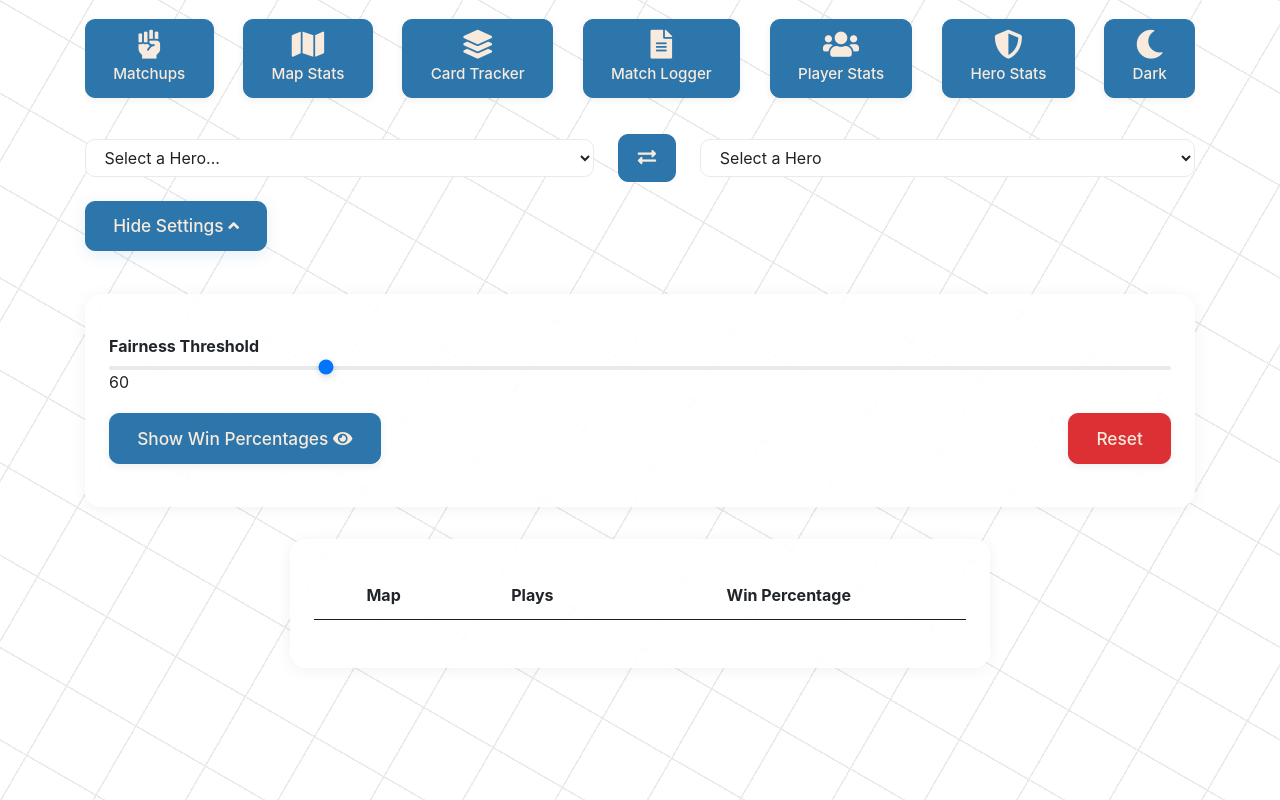
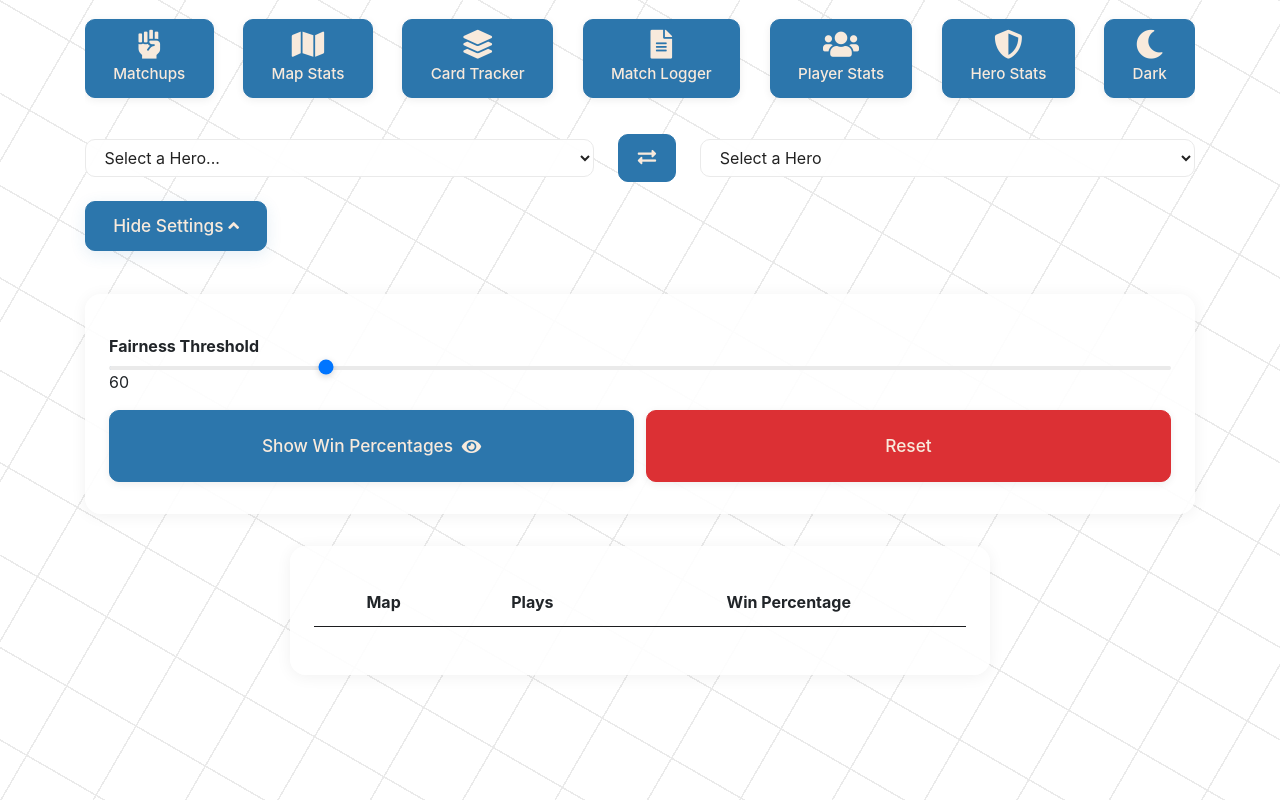
Before and after one commit to kecskesn/unmatchedMatchMaker, a website: page src/html/mapStat.html in a window 1280 px wide. Both pictures are taken after a click on the button "Show Settings". Drawn offline with nearby package versions, Linux system fonts and the light colour scheme; files that its build step writes are made by us from their sources; no server answers; files whose address does not match are found by name.

Commit message:
few fixes

```diff
--- a/src/css/style.css
+++ b/src/css/style.css
@@ -909,7 +909,7 @@ button#switchHeroBtn,
   display: flex;
   align-items: center;
   justify-content: center;
-  font-size: 1.15rem;
+  font-size: clamp(1rem, 2.5vw, 1.15rem);
   border-radius: 10px !important;
   box-shadow: none;
   margin: 0 0.5rem;
@@ -938,3 +938,45 @@ button#switchHeroBtn,
   padding: 0.5rem !important;
   margin: 0.5rem !important;
 }
+
+.button-row {
+  display: flex;
+  flex-direction: row;
+  align-items: stretch;
+  justify-content: flex-start;
+  gap: 0.75rem;
+  height: 72px;
+  min-height: 0;
+}
+.button-row .btn,
+.button-row button {
+  margin-top: 0 !important;
+  margin-bottom: 0 !important;
+  flex: 1 1 0;
+  height: 100%;
+  min-height: 0;
+  white-space: normal;
+  display: flex;
+  align-items: center;
+  justify-content: center;
+  text-align: center;
+  box-sizing: border-box;
+}
+.button-row .fa-eye,
+.button-row .fa-eye-slash {
+  margin-left: 0.5em;
+}
+#fairnessThresholdValue {
+  display: block;
+  margin-bottom: 1rem;
+}
+
+@media (max-width: 400px) {
+  .button-row .btn,
+  .button-row button,
+  #switchHeroBtn,
+  button#switchHeroBtn,
+  .switch-btn-compact {
+    font-size: 0.95rem;
+  }
+}
--- a/src/html/mapStat.html
+++ b/src/html/mapStat.html
@@ -46,7 +46,7 @@
         <span id="fairnessThresholdValue">60</span>
       </div>
       <div class="form-group">
-        <div class="d-flex justify-content-between align-items-center">
+        <div class="button-row d-flex justify-content-between align-items-center">
           <button type="button" id="toggleWinPercentages" class="btn btn-primary">
             Show Win Percentages <i class="fas fa-eye"></i>
           </button>
```
Also changed, not shown: src/html/matchups.html (+1 -1 lines).
